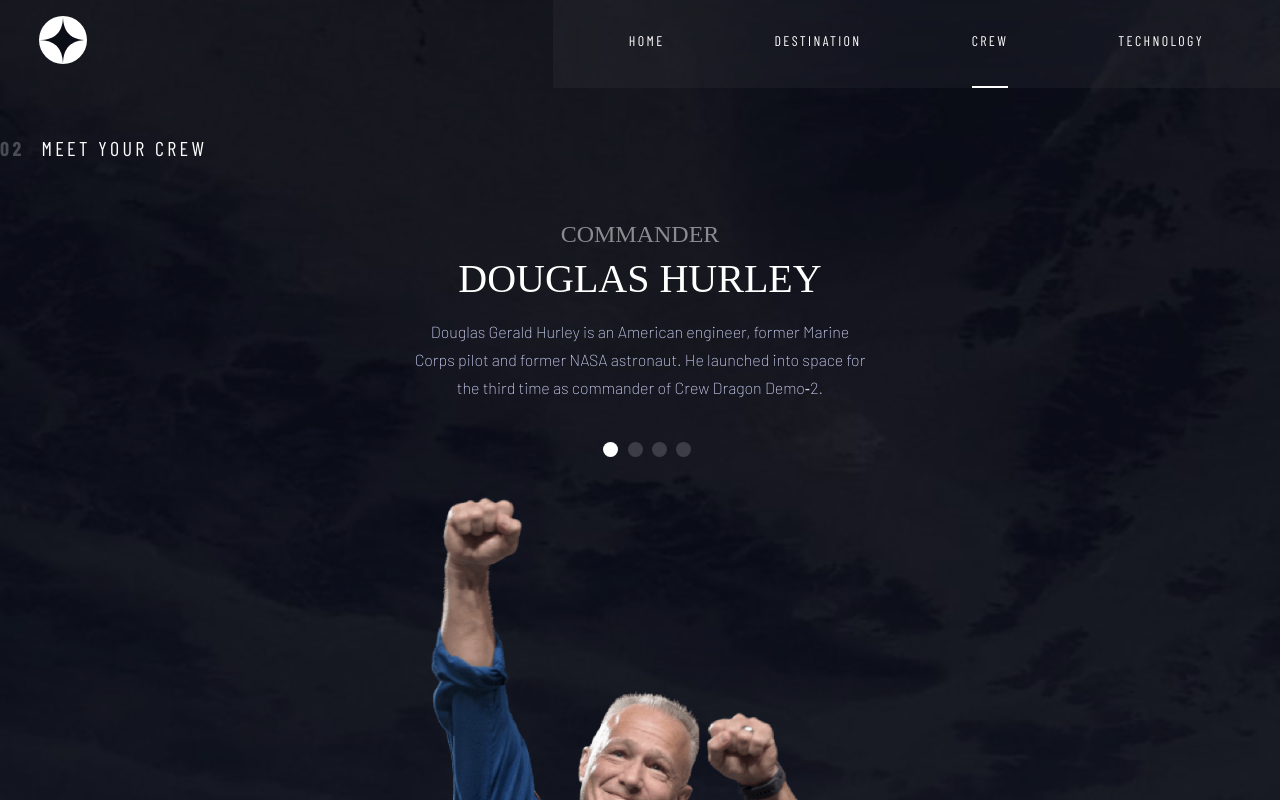
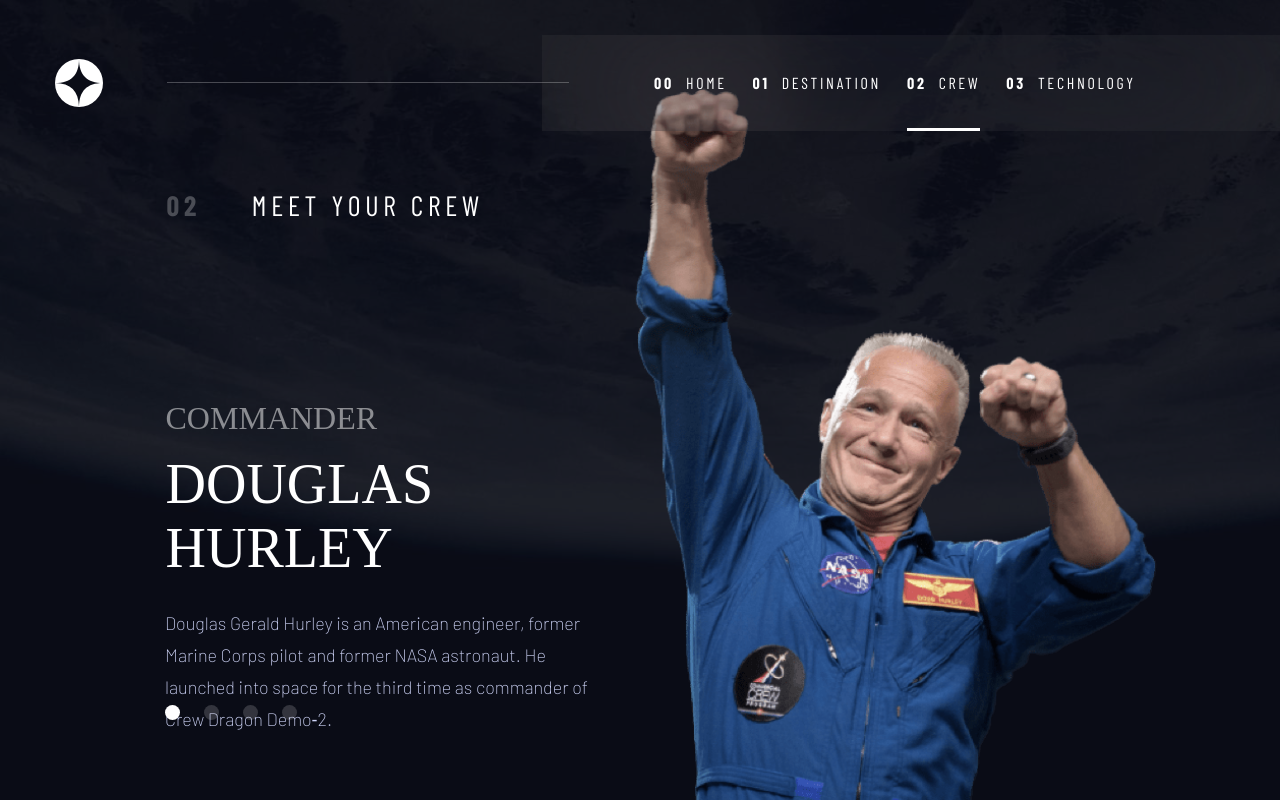
Before and after one commit to arun-roberts/fem006_space_tourism_website, a Next.js app: page /crew in a window 1280 px wide. Built offline with nearby package versions, Linux system fonts and the light colour scheme; a web font is replaced by a local one.

Commit message:
Added percentage based responsiveness for extra large displays.

```diff
--- a/styles/globals.css
+++ b/styles/globals.css
@@ -1,4 +1,17 @@
 @import url("https://fonts.googleapis.com/css2?family=Barlow+Condensed:wght@200;400;600;700&family=Barlow:wght@200&family=Bellefair&display=swap");
+@supports (-moz-appearance: none) {
+  .nav {
+    background-color: rgba(11, 13, 23, 0.9);
+    z-index: 4;
+  }
+  @media screen and (min-width: 760px) {
+    .nav {
+      background-color: #131720;
+      z-index: 4;
+    }
+  }
+}
+
 * {
   -webkit-box-sizing: border-box;
           box-sizing: border-box;
@@ -10,6 +23,7 @@ html, body {
   max-height: 100vh;
   width: 100%;
   overflow: hidden;
+  font-size: 16px;
 }
 
 ul {
@@ -901,7 +915,7 @@ a {
   }
 }
 
-@media screen and (min-width: 1300px) {
+@media screen and (min-width: 1200px) {
   .header {
     display: -webkit-box;
     display: -ms-flexbox;
@@ -959,6 +973,7 @@ a {
     font-size: 1.75rem;
     line-height: 2.125rem;
     letter-spacing: 0.2953125rem;
+    margin: 0;
   }
   .section-header__num {
     margin-right: 3.75rem;
@@ -1080,9 +1095,14 @@ a {
     margin: 0;
   }
   .crew__picker {
+    position: absolute;
     left: 0;
+    bottom: 13.6627906976744%;
+    -ms-flex-item-align: end;
+        -ms-grid-row-align: end;
+        align-self: end;
     width: 8.25rem;
-    margin: 7.5rem 0 0 0.125rem;
+    margin: 0;
   }
   .crew__image {
     position: relative;
@@ -1090,19 +1110,12 @@ a {
     z-index: 0;
   }
   .crew-info {
+    position: relative;
     -webkit-box-align: start;
         -ms-flex-align: start;
             align-items: start;
     height: 100%;
     text-align: left;
-    padding-bottom: 5.875rem;
-    overflow-y: scroll;
-    z-index: 6;
-    -ms-overflow-style: none;
-    scrollbar-width: none;
-  }
-  .crew-info::-webkit-scrollbar {
-    display: none;
   }
   .crew-info__role {
     font-size: 2rem;
@@ -1208,16 +1221,45 @@ a {
   }
 }
 
-@supports (-moz-appearance: none) {
-  .nav {
-    background-color: rgba(11, 13, 23, 0.9);
-    z-index: 4;
+@media screen and (min-width: 1600px) {
+  html {
+    font-size: 105%;
   }
-  @media screen and (min-width: 760px) {
-    .nav {
-      background-color: #131720;
-      z-index: 4;
-    }
+}
+
+@media screen and (min-width: 1800px) {
+  html {
+    font-size: 120%;
+  }
+}
+
+@media screen and (min-width: 2000px) {
+  html {
+    font-size: 140%;
+  }
+}
+
+@media screen and (min-width: 2500px) {
+  html {
+    font-size: 180%;
+  }
+}
+
+@media screen and (min-width: 2900px) {
+  html {
+    font-size: 200%;
+  }
+}
+
+@media screen and (min-width: 3200px) {
+  html {
+    font-size: 225%;
+  }
+}
+
+@media screen and (min-width: 3600px) {
+  html {
+    font-size: 250%;
   }
 }
 /*# sourceMappingURL=globals.css.map */
--- a/styles/globals.sass
+++ b/styles/globals.sass
@@ -27,6 +27,18 @@ $background-overlay: rgba(11, 13, 23, 0.6)
   color: $light-blue
   text-transform: uppercase
 
+// NAV BACKGROUND DEFAULT FOR MOZILLA
+
+@supports (-moz-appearance:none)
+  .nav
+    background-color: rgba(11, 13, 23, 0.9)
+    z-index: 4
+
+  @media screen and (min-width: 760px)
+    .nav
+      background-color: #131720
+      z-index: 4
+
 //---------------HTML GENERALS-----------------
 *
   box-sizing: border-box
@@ -37,6 +49,7 @@ html, body
   max-height: 100vh
   width: 100%
   overflow: hidden
+  font-size: 16px
 
 ul
   list-style: none
@@ -707,7 +720,7 @@ a
         line-height: 1.75rem
         margin-bottom: 6.0625rem
 
-@media screen and (min-width: 1300px)
+@media screen and (min-width: 1200px)
   .header
     display: flex
     justify-content: space-between
@@ -761,6 +774,7 @@ a
     font-size: 1.75rem
     line-height: 2.125rem
     letter-spacing: 0.2953125rem
+    margin: 0
 
     &__num
       margin-right: 3.75rem
@@ -859,15 +873,14 @@ a
       align-items: end
       margin: 0
 
-
-
     &__picker
-      // position: absolute
+      position: absolute
       left: 0
       // bottom: 5.875rem
-      // align-self: end
+      bottom: 13.6627906976744%
+      align-self: end
       width: 8.25rem
-      margin: 7.5rem 0 0 0.125rem
+      margin: 0
 
     &__image
       position: relative
@@ -875,17 +888,11 @@ a
       z-index: 0
 
     &-info
+      position: relative
       align-items: start
       height: 100%
       text-align: left
-      padding-bottom: 5.875rem
-      overflow-y: scroll
-      z-index: 6
-      -ms-overflow-style: none
-      scrollbar-width: none
-
-      &::-webkit-scrollbar
-          display: none
+      // padding-bottom: 5.875rem
 
       &__role
         font-size: 2rem
@@ -896,7 +903,6 @@ a
         font-size: 3.5rem
         line-height: 4rem
         margin: 0.9375rem 0 0 0.03125rem
-        // white-space: nowrap
 
       &__bio
         width: 27.75rem
@@ -981,14 +987,30 @@ a
         line-height: 2rem
         margin: 0
 
-// NAV BACKGROUND DEFAULT FOR MOZILLA
+@media screen and (min-width: 1600px)
+  html
+    font-size: 105%
 
-@supports (-moz-appearance:none)
-  .nav
-    background-color: rgba(11, 13, 23, 0.9)
-    z-index: 4
+@media screen and (min-width: 1800px)
+  html
+    font-size: 120%
 
-  @media screen and (min-width: 760px)
-    .nav
-      background-color: #131720
-      z-index: 4
+@media screen and (min-width: 2000px)
+  html
+    font-size: 140%
+
+@media screen and (min-width: 2500px)
+  html
+    font-size: 180%
+
+@media screen and (min-width: 2900px)
+  html
+    font-size: 200%
+
+@media screen and (min-width: 3200px)
+  html
+    font-size: 225%
+
+@media screen and (min-width: 3600px)
+  html
+    font-size: 250%
```
Also changed, not shown: 1 other file (tests, documents, lock files or other folders).
